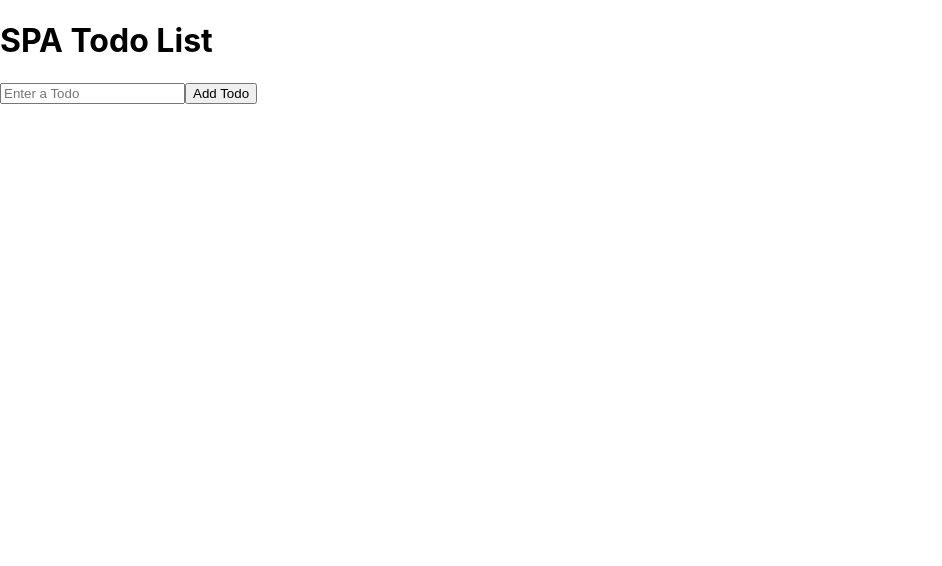
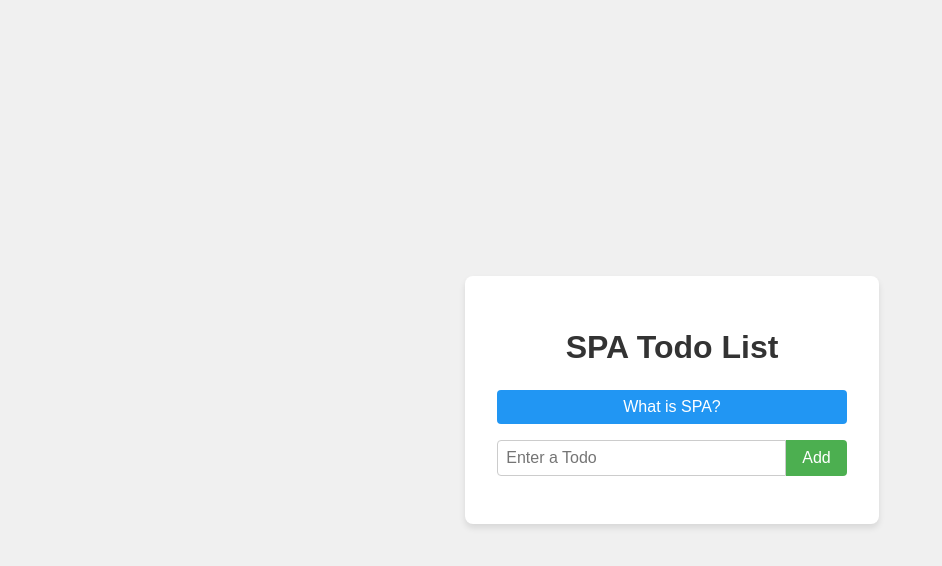
Before and after one commit to OthmanAdi/HCS_SSR-SPA-UIA, a React (Create React App) app: page / in a window 1280 px wide. Shown: the top 566 px of the page, without its empty margins (0-942 px from the left). Built offline with nearby package versions, Linux system fonts and the light colour scheme.

Commit message:
prepared for Push to Github and usage by felix

```diff
--- a/public/index.html
+++ b/public/index.html
@@ -24,7 +24,7 @@
       work correctly both with client-side routing and a non-root public URL.
       Learn how to configure a non-root public URL by running `npm run build`.
     -->
-    <title>React App</title>
+    <title>Sinlge Page Application - Hamburg Coding School</title>
   </head>
   <body>
     <noscript>You need to enable JavaScript to run this app.</noscript>
--- a/src/App.css
+++ b/src/App.css
@@ -1,38 +1,136 @@
-.App {
-  text-align: center;
+/* App.css */
+body {
+  font-family: 'Arial', sans-serif;
+  background-color: #f0f0f0;
+  display: flex;
+  justify-content: center;
+  align-items: center;
+  min-height: 100vh;
+  margin: 0;
+  padding: 20px;
+  box-sizing: border-box;
 }
 
-.App-logo {
-  height: 40vmin;
-  pointer-events: none;
+.todo-container {
+  background-color: white;
+  border-radius: 8px;
+  box-shadow: 0 4px 6px rgba(0, 0, 0, 0.1);
+  padding: 2rem;
+  width: 100%;
+  max-width: 500px;
 }
 
-@media (prefers-reduced-motion: no-preference) {
-  .App-logo {
-    animation: App-logo-spin infinite 20s linear;
-  }
+h1 {
+  color: #333;
+  text-align: center;
+  margin-bottom: 1.5rem;
 }
 
-.App-header {
-  background-color: #282c34;
-  min-height: 100vh;
+.input-container {
   display: flex;
-  flex-direction: column;
-  align-items: center;
-  justify-content: center;
-  font-size: calc(10px + 2vmin);
-  color: white;
+  margin-bottom: 1rem;
 }
 
-.App-link {
-  color: #61dafb;
+input {
+  flex-grow: 1;
+  padding: 0.5rem;
+  font-size: 1rem;
+  border: 1px solid #ccc;
+  border-radius: 4px 0 0 4px;
 }
 
-@keyframes App-logo-spin {
-  from {
-    transform: rotate(0deg);
-  }
-  to {
-    transform: rotate(360deg);
-  }
+button {
+  padding: 0.5rem 1rem;
+  font-size: 1rem;
+  background-color: #4CAF50;
+  color: white;
+  border: none;
+  border-radius: 0 4px 4px 0;
+  cursor: pointer;
+  transition: background-color 0.3s;
 }
+
+button:hover {
+  background-color: #45a049;
+}
+
+ul {
+  list-style-type: none;
+  padding: 0;
+}
+
+li {
+  background-color: #f9f9f9;
+  border: 1px solid #ddd;
+  border-radius: 4px;
+  padding: 0.75rem;
+  margin-bottom: 0.5rem;
+  display: flex;
+  justify-content: space-between;
+  align-items: center;
+  transition: background-color 0.3s;
+}
+
+li:hover {
+  background-color: #e9e9e9;
+}
+
+.delete-button {
+  background-color: #f44336;
+  color: white;
+  border: none;
+  border-radius: 4px;
+  padding: 0.25rem 0.5rem;
+  font-size: 0.8rem;
+  cursor: pointer;
+  transition: background-color 0.3s;
+}
+
+.delete-button:hover {
+  background-color: #d32f2f;
+}
+
+.info-button {
+  background-color: #2196F3;
+  color: white;
+  border: none;
+  border-radius: 4px;
+  padding: 0.5rem 1rem;
+  font-size: 1rem;
+  cursor: pointer;
+  transition: background-color 0.3s;
+  margin-bottom: 1rem;
+  width: 100%;
+}
+
+.info-button:hover {
+  background-color: #1976D2;
+}
+
+.explanation {
+  background-color: #e3f2fd;
+  border-radius: 4px;
+  padding: 1rem;
+  margin-bottom: 1rem;
+}
+
+.explanation h2 {
+  color: #1565C0;
+  margin-top: 0;
+}
+
+.explanation ul {
+  padding-left: 1.5rem;
+}
+
+.explanation li {
+  background-color: transparent;
+  border: none;
+  padding: 0.25rem 0;
+  margin-bottom: 0.25rem;
+  display: list-item;
+}
+
+.explanation li:hover {
+  background-color: transparent;
+}
--- a/src/App.js
+++ b/src/App.js
@@ -1,36 +1,76 @@
+import React, { useState } from 'react';
 import './App.css';
-import React, {useState} from 'react';
 
 function App() {
-
   const [todos, setTodos] = useState([]);
   const [input, setInput] = useState('');
+  const [showExplanation, setShowExplanation] = useState(false);
 
   const addTodo = () => {
-    if(input) {
-      setTodos([...todos, input]); //the triple dots are knows as a "Spread Operator"
-      setInput(''); //resetting the input field
+    if (input.trim()) {
+      setTodos([...todos, { id: Date.now(), text: input.trim() }]);
+      setInput('');
     }
+  };
+
+  const deleteTodo = (id) => {
+    setTodos(todos.filter(todo => todo.id !== id));
+  };
+
+  const handleKeyPress = (e) => {
+    if (e.key === 'Enter') {
+      addTodo();
     }
+  };
+
+  const toggleExplanation = () => {
+    setShowExplanation(!showExplanation);
+  };
 
   return (
-    <>
+    <div className="todo-container">
       <h1>SPA Todo List</h1>
-
+      <button className="info-button" onClick={toggleExplanation}>
+        {showExplanation ? 'Hide SPA Info' : 'What is SPA?'}
+      </button>
+      {showExplanation && (
+        <div className="explanation">
+          <h2>Single Page Application (SPA)</h2>
+          <p>
+            This Todo List is an example of a Single Page Application (SPA). SPAs are web applications
+            that load a single HTML page and dynamically update that page as the user interacts with the app.
+            Instead of loading entire new pages from the server, SPAs use JavaScript to update the content
+            without refreshing the page. This results in faster, more responsive user experiences.
+          </p>
+          <p>
+            Key benefits of SPAs:
+          </p>
+          <ul>
+            <li>Faster user interactions and smoother experience</li>
+            <li>Reduced server load as only data is transferred, not entire pages</li>
+            <li>Easier debugging with a consistent application state</li>
+            <li>Simplified development process with a clear separation of client and server-side code</li>
+          </ul>
+        </div>
+      )}
+      <div className="input-container">
         <input
           value={input}
           onChange={(e) => setInput(e.target.value)}
+          onKeyPress={handleKeyPress}
           placeholder='Enter a Todo'
-    ></input>
-
-    <button onClick={addTodo}>Add Todo</button>
-
+        />
+        <button onClick={addTodo}>Add</button>
+      </div>
       <ul>
-      {todos.map((newTodoItem, Index)=> (
-        <li key={Index}>{newTodoItem}</li> //Key is given to assist with react todos sorting
+        {todos.map((todo) => (
+          <li key={todo.id}>
+            {todo.text}
+            <button className="delete-button" onClick={() => deleteTodo(todo.id)}>Delete</button>
+          </li>
         ))}
       </ul>
-    </>
+    </div>
   );
 }
 
```
Lines whose indentation alone changed are shown as unchanged.
